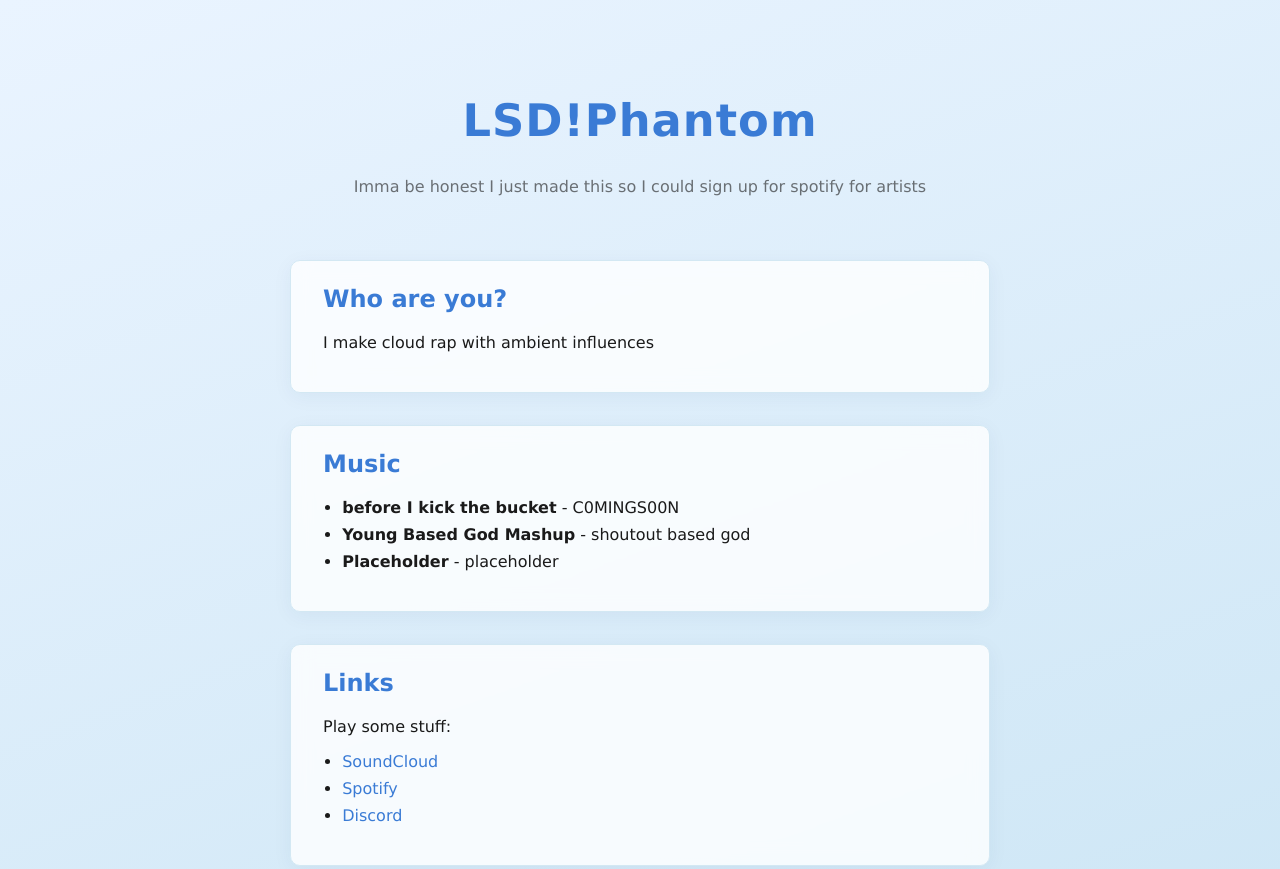
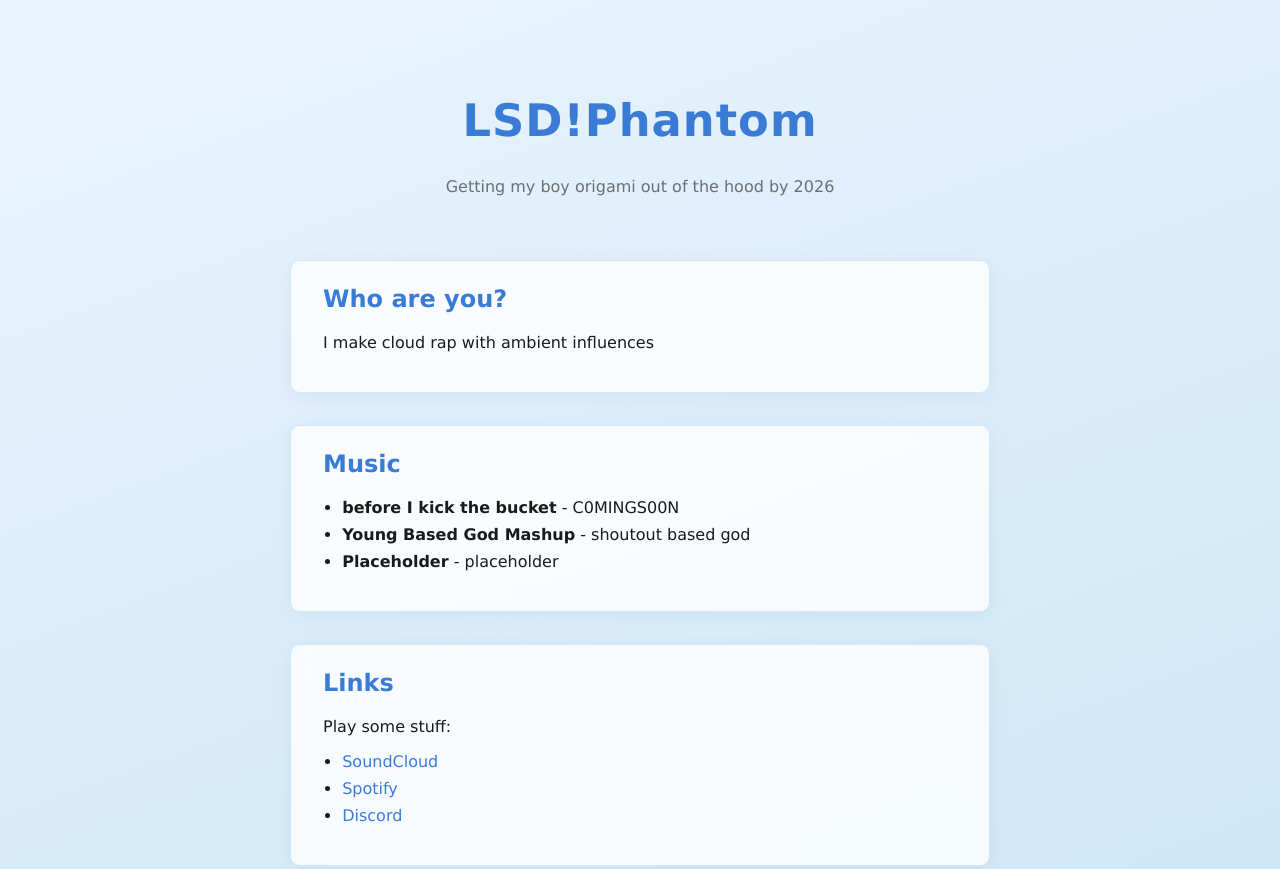
Before and after one commit to Tacogamerman4/website, a plain HTML site: page Index.html in a window 1280 px wide. Shown: the top 869 px of the page. Drawn offline with Linux system fonts and the light colour scheme.

Commit message:
Update Index.html

```diff
--- a/Index.html
+++ b/Index.html
@@ -122,7 +122,7 @@
 
   <header>
     <h1>LSD!Phantom</h1>
-    <p class="tagline">Imma be honest I just made this so I could sign up for spotify for artists</p>
+    <p class="tagline">Getting my boy origami out of the hood by 2026</p>
   </header>
 
   <section>
```
